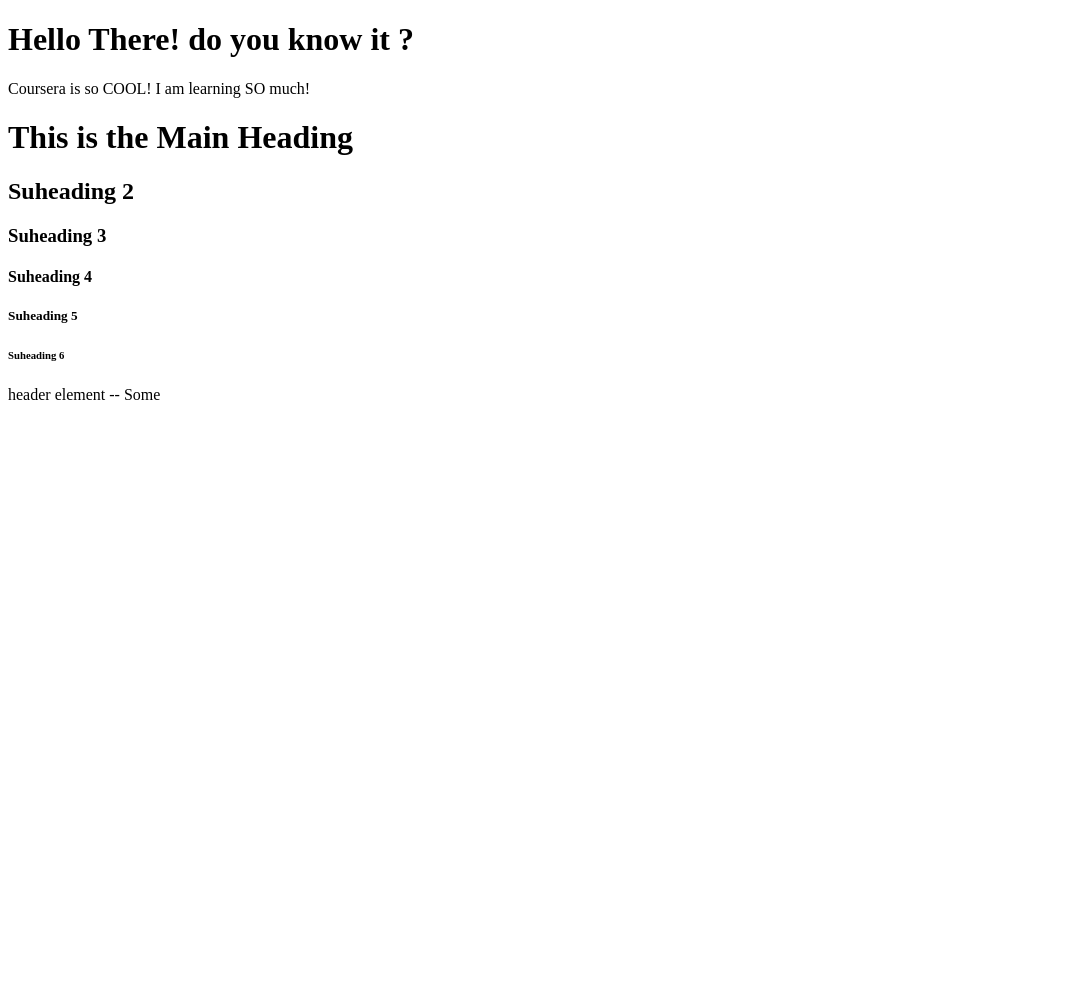
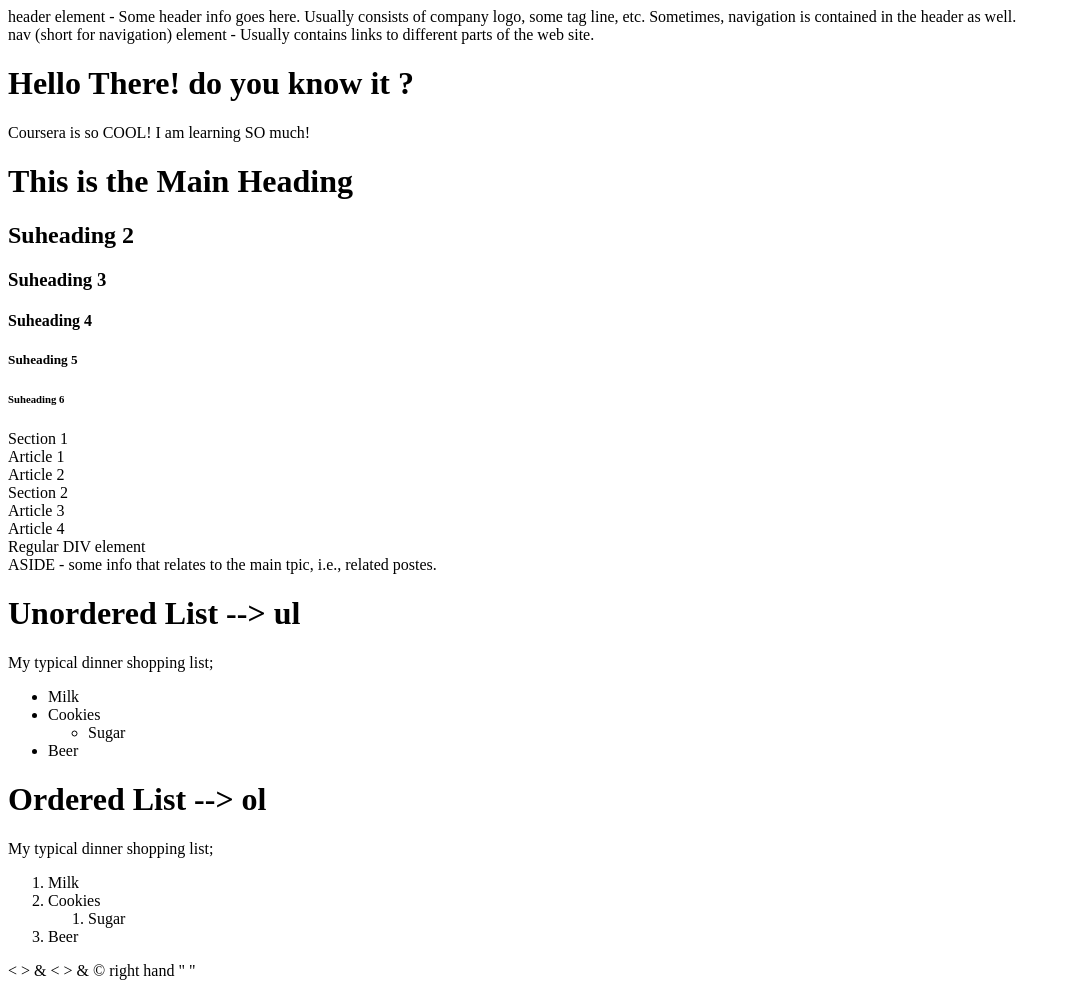
Before and after one commit to HawkingOuYang/LearnWebDev, a plain HTML site: page site/webDev_.-structure.before.HTML.html in a window 1280 px wide. Shown: the whole page, without its empty margins (0-1071 px from the left). Before the commit the page ends 800 px from the top, so only its background shows below. Drawn offline with Linux system fonts and the light colour scheme.

Commit message:
git commit

```diff
--- a/site/webDev_.-structure.before.HTML.html
+++ b/site/webDev_.-structure.before.HTML.html
@@ -5,6 +5,15 @@
 	<title>Coursera is Cool!</title>
 </head>
 <body>
+
+	<header>
+		header element - Some header info goes here. Usually consists of company logo, some tag line, etc. Sometimes, navigation is contained in the header as well.
+
+		<nav>nav (short for navigation) element - Usually contains links to different parts of the web site.</nav>
+
+	</header>
+
+
 	<h1>Hello There! do you know it ?  </h1>
 	Coursera is so COOL! I am learning SO much!
 
@@ -15,9 +24,64 @@
 	<h5>Suheading 5</h5>
 	<h6>Suheading 6</h6>
 
-	<header>
-		header element -- Some
-	</header>
+	<section>
+		Section 1
+		<article>Article 1</article>
+		<article>Article 2</article>
+	</section>
+
+	<section>
+		Section 2
+		<article>Article 3</article>
+		<article>Article 4</article>
+		<div>Regular DIV element</div>
+	</section>
+
+	<aside>
+		ASIDE - some info that relates to the main tpic, i.e., related postes.
+	</aside>
+
+
+	<h1>Unordered List --> ul</h1>
+	<div>
+		My typical dinner shopping list;
+		<ul>
+			<li>Milk</li>
+			<li>Cookies</li>
+				<ul>
+					<li>Sugar</li>
+				</ul>
+			<li>Beer</li>
+		</ul>
+	</div>
+
+	<h1>Ordered List --> ol</h1>
+	<div>
+		My typical dinner shopping list;
+		<ol>
+			<li>Milk</li>
+			<li>Cookies</li>
+				<ol>
+					<li>Sugar</li>
+				</ol>
+			<li>Beer</li>
+		</ol>
+	</div>
+
+
+	&lt;  &gt;  &amp;
+
+	< > &
+
+	&copy;
+
+	right&nbsp;hand
+
+	&quot; &quot;
+
+
+
+
 
 
 
```
